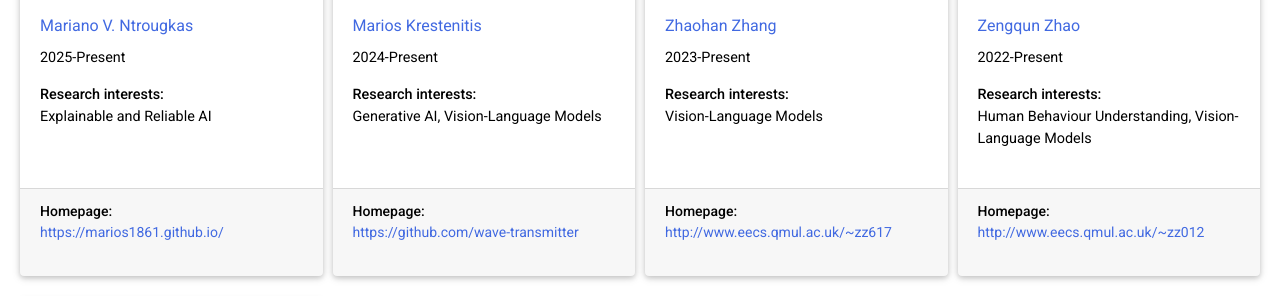
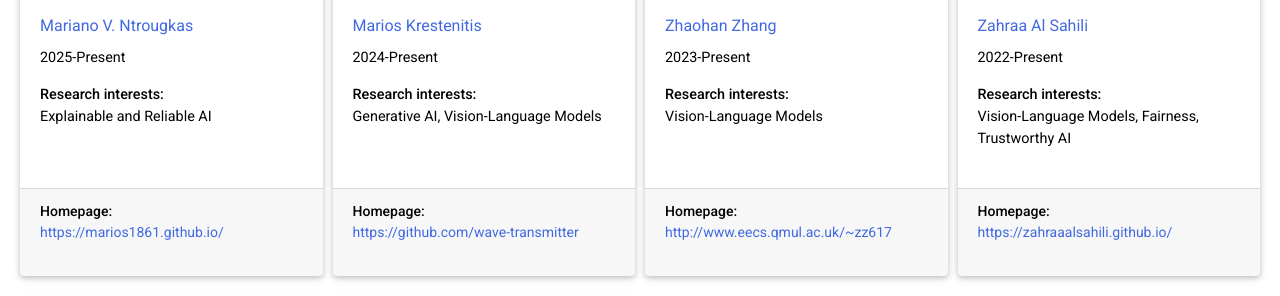
Before and after one commit to Computer-Vision-and-Human-Sensing-Lab/cvhs-website, a Jekyll site: the page built from _pages/team.md, in a window 1280 px wide and 900 px high, cut to the strip 470-766 px from the top of the window. Built offline with Jekyll 4.4.1, drawn with Linux system fonts in a browser that asks for light colours; comment, search, counter and statistics services are not loaded; a style sheet for code colours, icons or effects is not loaded.

Commit message:
add new member

```diff
--- a/_data/team.yml
+++ b/_data/team.yml
@@ -58,6 +58,12 @@ phd_students:
     prev_affiliation: Xi'an Jiaotong University
     homepage: http://www.eecs.qmul.ac.uk/~zz617
     head_pic: ../assets/img/zzh.JPG
+  - name: Zahraa Al Sahili
+    years: [2022-Present]
+    research: Vision-Language Models, Fairness, Trustworthy AI
+    prev_affiliation:
+    homepage: https://zahraaalsahili.github.io/
+    head_pic: ../assets/img/zahraa.png
   - name: Zengqun Zhao
     years: [2022-Present]
     research: Human Behaviour Understanding, Vision-Language Models
```
Also changed, not shown: assets/img/zahraa.png (added).
